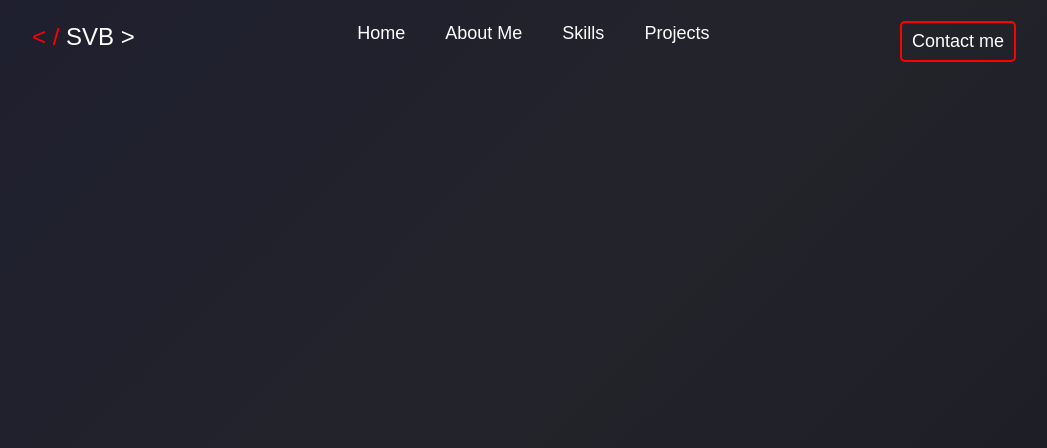
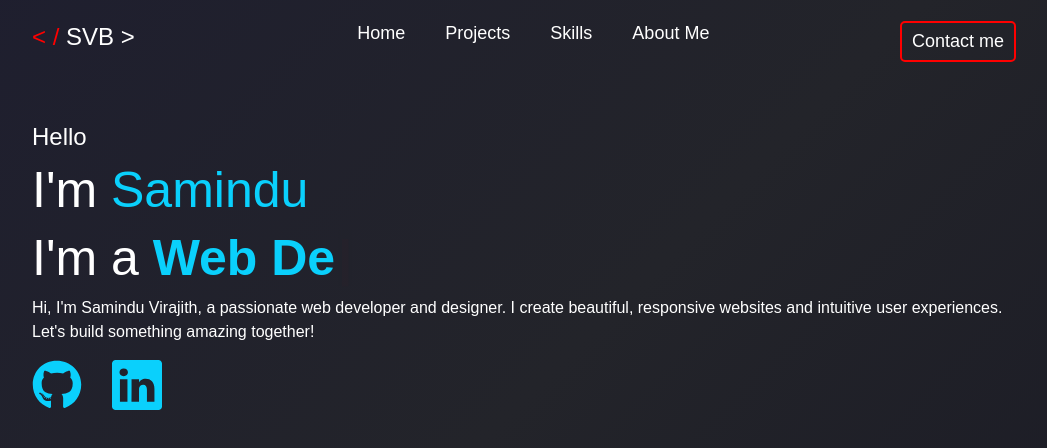
Before and after one commit to SaminduVirajith/my_portfolio, a React (Vite) app: page / in a window 1280 px wide. Shown: the top 448 px of the page, without its empty margins (116-1163 px from the left). Built offline with nearby package versions, Linux system fonts and the light colour scheme.

Commit message:
add hero section

```diff
--- a/package.json
+++ b/package.json
@@ -12,7 +12,8 @@
   "dependencies": {
     "react": "^18.2.0",
     "react-dom": "^18.2.0",
-    "react-icons": "^5.2.1"
+    "react-icons": "^5.2.1",
+    "react-simple-typewriter": "^5.0.1"
   },
   "devDependencies": {
     "@types/react": "^18.2.66",
--- a/src/App.jsx
+++ b/src/App.jsx
@@ -1,14 +1,15 @@
 import React from "react"
 import Navbar from "./assets/components/navbar/Navbar"
+import Hero from "./assets/components/hero/Hero"
 
 
 function App() {
 
 
   return (
-   <div className="app">
-    <Navbar />
-
+    <div className="app">
+      <Navbar />
+      <Hero />
     </div>
 
   )
--- /dev/null
+++ b/src/assets/components/hero/Hero.css
@@ -0,0 +1,23 @@
+.hero{
+    margin-top: 30px;
+    padding: 20px;
+}
+.hero-content span{
+    color: #0ad0fc;
+}
+.hero-content h1{
+    font-size: 50px;
+}
+.hero-btn {
+    display: flex;
+    gap: 30px;
+}
+.hero-btn .social{
+    font-size: 50px;
+    fill: #0ad0fc;
+}
+@media screen and (max-width: 768px){
+    .hero-content h1{
+        font-size: 35px;
+    }
+}
--- /dev/null
+++ b/src/assets/components/hero/Hero.jsx
@@ -0,0 +1,39 @@
+import React from 'react'
+import './Hero.css'
+import { Typewriter } from 'react-simple-typewriter'
+import { FaGithub } from "react-icons/fa";
+import { BsLinkedin } from "react-icons/bs";
+
+const Hero = () => {
+  return (
+    <div className='hero'>
+      <div className="hero-content">
+        <h4>Hello</h4>
+        <h1>I'm <span>Samindu</span> </h1>
+        <h1 >
+          I'm a{' '}
+          <span style={{ color: 'red', fontWeight: 'bold' }}>
+            <Typewriter
+              words={['Web Designer.', 'Web Developer.']}
+              loop={true}
+              cursor
+              cursorStyle='|'
+              typeSpeed={100}
+              deleteSpeed={50}
+              delaySpeed={800}
+            />
+          </span>
+        </h1>
+        <p>Hi, I'm Samindu Virajith, a passionate web developer and designer. I create beautiful, responsive websites and intuitive user experiences. Let's build something amazing together!</p>
+        <div className="hero-btn">
+          <FaGithub className='social'/>
+          <BsLinkedin className='social'/>
+        </div>
+      </div>
+      <div className="hero-img">
+      </div>
+    </div>
+  )
+}
+
+export default Hero
--- a/src/assets/components/navbar/Navbar.css
+++ b/src/assets/components/navbar/Navbar.css
@@ -3,8 +3,6 @@
     display: flex;
     background-color: #333;
     padding: 10px 20px;
-    margin-left: 10%;
-    margin-right: 10%;
     margin-top: 10px;
   }
 
@@ -85,7 +83,6 @@
       color: white;
       cursor: pointer;
     }
-
     .nav-links-mobile {
       display: flex;
       flex-direction: column;
@@ -106,7 +103,9 @@
       margin: 20px 0;
       text-decoration: none !important;
     }
-
+    #contact{
+        font-size: 13px;
+    }
     .nav-links-mobile a {
       font-size: 24px;
       text-decoration: none;
--- a/src/assets/components/navbar/Navbar.jsx
+++ b/src/assets/components/navbar/Navbar.jsx
@@ -10,9 +10,9 @@ const Navbar = () => {
       <h3 className="logo"><span> &lt; / </span>SVB &gt;</h3>
       <ul className={isMobile ? "nav-links-mobile" : "nav-links"} onClick={() => setIsMobile(false)}>
         <li><a href="/">Home</a></li>
-        <li><a href="/about">About Me</a></li>
+        <li><a href="/about">Projects</a></li>
         <li><a href="/services">Skills</a></li>
-        <li><a href="/contact">Projects</a></li>
+        <li><a href="/contact">About Me</a></li>
       </ul>
         <a href="#" id='contact'>Contact me</a>
       <button className="mobile-menu-icon" onClick={() => setIsMobile(!isMobile)}>
--- a/src/index.css
+++ b/src/index.css
@@ -7,3 +7,13 @@
     background-attachment: fixed;
     color: white;
 }
+.app{
+    margin-left: 10%;
+    margin-right: 10%;
+}
+@media screen and (max-width: 768px) {
+    .app{
+        margin: 10px;
+    }
+
+}
```
Also changed, not shown: 1 other file (tests, documents, lock files or other folders).
